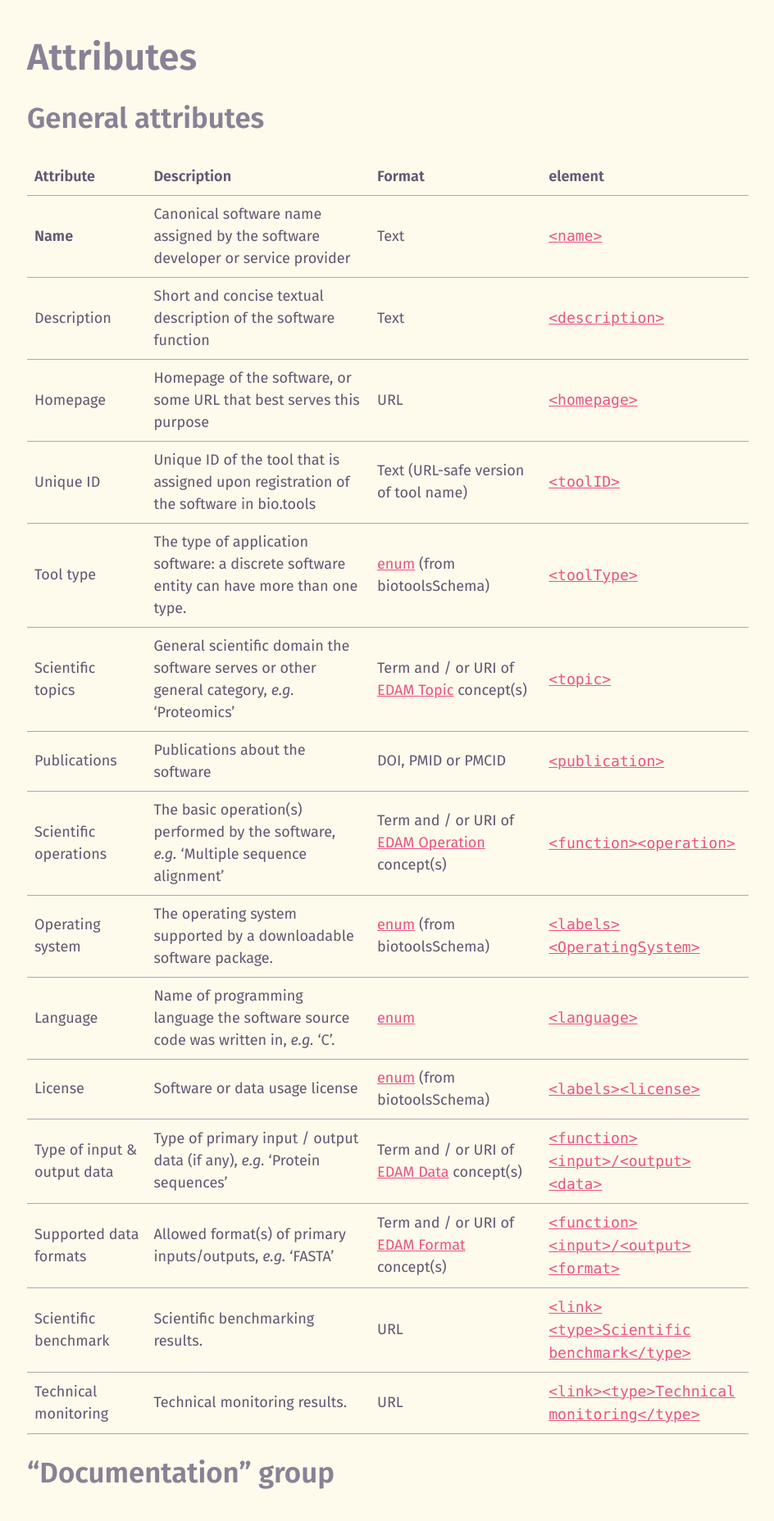
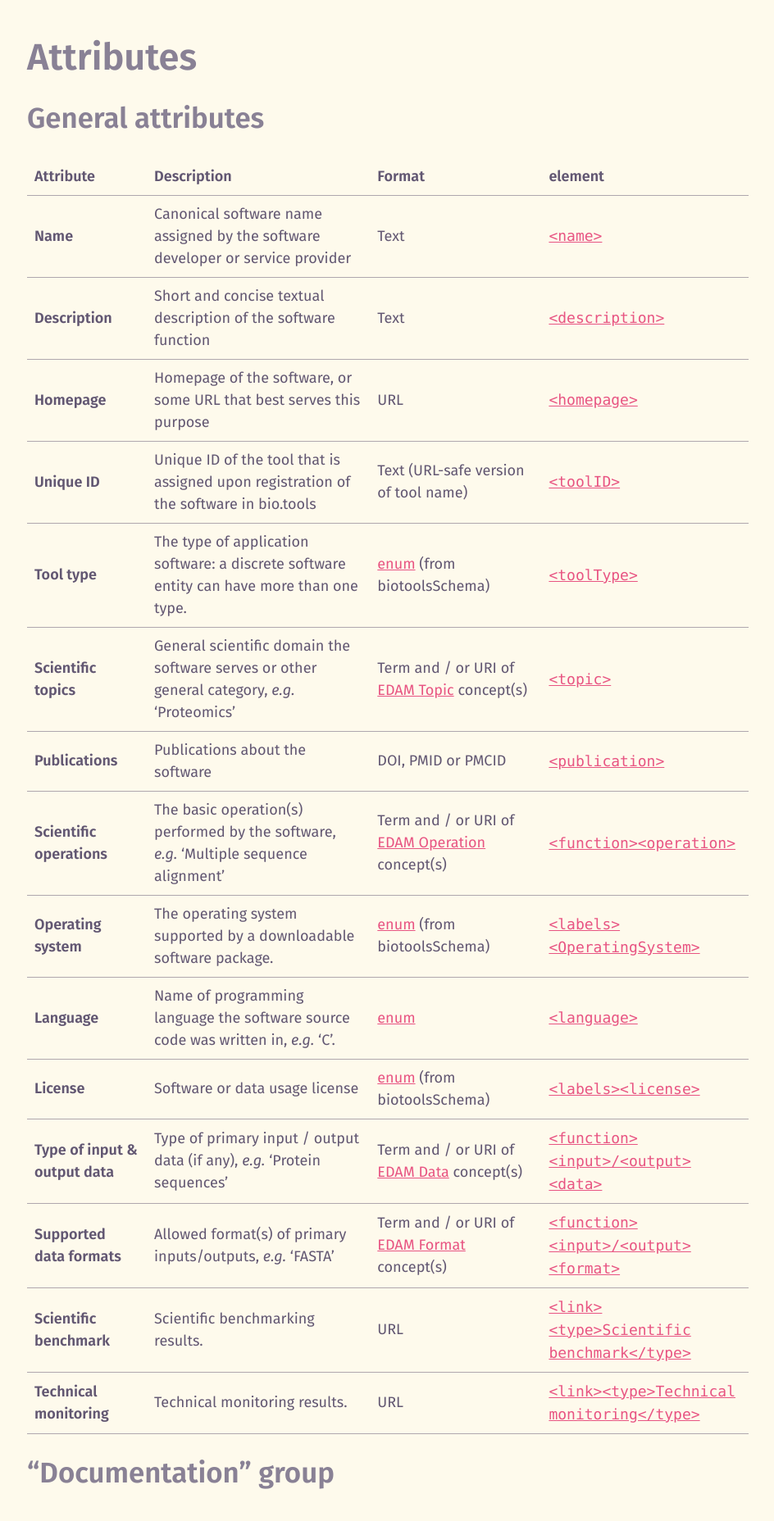
Before and after one commit to bio-tools/Tool-Information-Standards, a Jekyll site: the page built from docs/about.md, in a window 1280 px wide. Shown: the part 3007-4863 px from the top of the page at 82% size, without its empty margins (39-983 px from the left). Built offline with Jekyll 4.4.1, drawn with Linux system fonts in a browser that asks for light colours; a script that is not in the unit is left out; comment, search, counter and statistics services are not loaded.

Commit message:
formatting

```diff
--- a/docs/about.md
+++ b/docs/about.md
@@ -37,20 +37,20 @@ The Tool Information Standard is five lists of tool attributes (see Table below)
 Attribute | Description | Format | element
 --------- | ----------- | ------ | -------
 **Name** | Canonical software name assigned by the software developer or service provider | Text | [``<name>``](http://bio-tools.github.io/biotoolsSchema/#Link1D)
-Description | Short and concise textual description of the software function | Text | [``<description>``](http://bio-tools.github.io/biotoolsSchema/#Link1E)
-Homepage | Homepage of the software, or some URL that best serves this purpose | URL | [``<homepage>``](http://bio-tools.github.io/biotoolsSchema/#Link1F)
-Unique ID | Unique ID of the tool that is assigned upon registration of the software in bio.tools | Text (URL-safe version of tool name) | [``<toolID>``](http://bio-tools.github.io/biotoolsSchema/#Link20)
-Tool type | The type of application software: a discrete software entity can have more than one type. | [enum](http://biotoolsschema.readthedocs.io/en/latest/controlled_vocabularies.html#tool-type) (from biotoolsSchema) | [``<toolType>``](http://bio-tools.github.io/biotoolsSchema/#Link39)
-Scientific topics | General scientific domain the software serves or other general category, *e.g.* 'Proteomics' | Term and / or URI of [EDAM Topic](http://edamontology.org/topic_0004) concept(s) | [``<topic>``](http://bio-tools.github.io/biotoolsSchema/#Link3A)
-Publications | Publications about the software | DOI, PMID or PMCID | [``<publication>``](http://bio-tools.github.io/biotoolsSchema/#Link16)
-Scientific operations | The basic operation(s) performed by the software, *e.g.* 'Multiple sequence alignment' | Term and / or URI of [EDAM Operation](http://edamontology.org/operation_0004) concept(s) | [``<function><operation>``](http://bio-tools.github.io/biotoolsSchema/#Link27)
-Operating system | The operating system supported by a downloadable software package. | [enum](http://biotoolsschema.readthedocs.io/en/latest/controlled_vocabularies.html#operating-system) (from biotoolsSchema) | [``<labels><OperatingSystem>``](http://bio-tools.github.io/biotoolsSchema/#Link3B)
-Language | Name of programming language the software source code was written in, *e.g.* 'C'. | [enum](http://biotoolsschema.readthedocs.io/en/latest/controlled_vocabularies.html#programming-language) | [``<language>``](http://bio-tools.github.io/biotoolsSchema/#Link3C)
-License | Software or data usage license | [enum](http://biotoolsschema.readthedocs.io/en/latest/controlled_vocabularies.html#license) (from biotoolsSchema) | [``<labels><license>``](http://bio-tools.github.io/biotoolsSchema/#Link3D)
-Type of input & output data | Type of primary input / output data (if any), *e.g.* 'Protein sequences' | Term and / or URI of [EDAM Data](http://edamontology.org/data_0006) concept(s) | [``<function><input>/<output><data>``](http://bio-tools.github.io/biotoolsSchema/#Link18)
-Supported data formats | Allowed format(s) of primary inputs/outputs, *e.g.* 'FASTA' | Term and / or URI of [EDAM Format](http://edamontology.org/format_1915) concept(s) | [``<function><input>/<output><format>``](http://bio-tools.github.io/biotoolsSchema/#Link18)
-Scientific benchmark | Scientific benchmarking results. | URL | [``<link><type>Scientific benchmark</type>``](http://bio-tools.github.io/biotoolsSchema/#Link1A)
-Technical monitoring | Technical monitoring results. | URL | [``<link><type>Technical monitoring</type>``](http://bio-tools.github.io/biotoolsSchema/#Link1A)
+**Description** | Short and concise textual description of the software function | Text | [``<description>``](http://bio-tools.github.io/biotoolsSchema/#Link1E)
+**Homepage** | Homepage of the software, or some URL that best serves this purpose | URL | [``<homepage>``](http://bio-tools.github.io/biotoolsSchema/#Link1F)
+**Unique ID** | Unique ID of the tool that is assigned upon registration of the software in bio.tools | Text (URL-safe version of tool name) | [``<toolID>``](http://bio-tools.github.io/biotoolsSchema/#Link20)
+**Tool type** | The type of application software: a discrete software entity can have more than one type. | [enum](http://biotoolsschema.readthedocs.io/en/latest/controlled_vocabularies.html#tool-type) (from biotoolsSchema) | [``<toolType>``](http://bio-tools.github.io/biotoolsSchema/#Link39)
+**Scientific topics** | General scientific domain the software serves or other general category, *e.g.* 'Proteomics' | Term and / or URI of [EDAM Topic](http://edamontology.org/topic_0004) concept(s) | [``<topic>``](http://bio-tools.github.io/biotoolsSchema/#Link3A)
+**Publications** | Publications about the software | DOI, PMID or PMCID | [``<publication>``](http://bio-tools.github.io/biotoolsSchema/#Link16)
+**Scientific operations** | The basic operation(s) performed by the software, *e.g.* 'Multiple sequence alignment' | Term and / or URI of [EDAM Operation](http://edamontology.org/operation_0004) concept(s) | [``<function><operation>``](http://bio-tools.github.io/biotoolsSchema/#Link27)
+**Operating system** | The operating system supported by a downloadable software package. | [enum](http://biotoolsschema.readthedocs.io/en/latest/controlled_vocabularies.html#operating-system) (from biotoolsSchema) | [``<labels><OperatingSystem>``](http://bio-tools.github.io/biotoolsSchema/#Link3B)
+**Language** | Name of programming language the software source code was written in, *e.g.* 'C'. | [enum](http://biotoolsschema.readthedocs.io/en/latest/controlled_vocabularies.html#programming-language) | [``<language>``](http://bio-tools.github.io/biotoolsSchema/#Link3C)
+**License** | Software or data usage license | [enum](http://biotoolsschema.readthedocs.io/en/latest/controlled_vocabularies.html#license) (from biotoolsSchema) | [``<labels><license>``](http://bio-tools.github.io/biotoolsSchema/#Link3D)
+**Type of input & output data** | Type of primary input / output data (if any), *e.g.* 'Protein sequences' | Term and / or URI of [EDAM Data](http://edamontology.org/data_0006) concept(s) | [``<function><input>/<output><data>``](http://bio-tools.github.io/biotoolsSchema/#Link18)
+**Supported data formats** | Allowed format(s) of primary inputs/outputs, *e.g.* 'FASTA' | Term and / or URI of [EDAM Format](http://edamontology.org/format_1915) concept(s) | [``<function><input>/<output><format>``](http://bio-tools.github.io/biotoolsSchema/#Link18)
+**Scientific benchmark** | Scientific benchmarking results. | URL | [``<link><type>Scientific benchmark</type>``](http://bio-tools.github.io/biotoolsSchema/#Link1A)
+**Technical monitoring** | Technical monitoring results. | URL | [``<link><type>Technical monitoring</type>``](http://bio-tools.github.io/biotoolsSchema/#Link1A)
 
 
 
@@ -58,50 +58,50 @@ Technical monitoring | Technical monitoring results. | URL | [``<link><type>Tech
 
 Attribute | Description | Format | element
 --------- | ----------- | ------ | -------
-General documentation | General documentation | URL | [``<documentation><type>General</type>``](http://bio-tools.github.io/biotoolsSchema/#Link1C)
-Manual | Information on how to use the software. | URL | [``<documentation><type>Manual</type>``](http://bio-tools.github.io/biotoolsSchema/#Link1C)
-API documentation | Human-readable API documentation. | URL | [``<documentation><type>API documentation</type>``](http://bio-tools.github.io/biotoolsSchema/#Link1C)
-API specification | File providing an API specification for the software, e.g. Swagger/OpenAPI, WSDL or RAML file. | URL | [``<download><type>API specification</type>``](http://bio-tools.github.io/biotoolsSchema/#Link1B)
+**General documentation** | General documentation | URL | [``<documentation><type>General</type>``](http://bio-tools.github.io/biotoolsSchema/#Link1C)
+**Manual** | Information on how to use the software. | URL | [``<documentation><type>Manual</type>``](http://bio-tools.github.io/biotoolsSchema/#Link1C)
+**API documentation** | Human-readable API documentation. | URL | [``<documentation><type>API documentation</type>``](http://bio-tools.github.io/biotoolsSchema/#Link1C)
+**API specification** | File providing an API specification for the software, e.g. Swagger/OpenAPI, WSDL or RAML file. | URL | [``<download><type>API specification</type>``](http://bio-tools.github.io/biotoolsSchema/#Link1B)
 
 ## "Code availability" group
 
 Attribute | Description | Format | element
 --------- | ----------- | ------ | -------
-Repository | Link to repository where source code, data and other files may be downloaded | URL | [``<link><type>Repository</type>``](http://bio-tools.github.io/biotoolsSchema/#Link1C)
-Source code | Software source code. | URL | [``<download><type>Source code</type>``](http://bio-tools.github.io/biotoolsSchema/#Link1B)
-Source package | Source package (of various types) for the software. | URL | [``<download><type>Source package</type>``](http://bio-tools.github.io/biotoolsSchema/#Link1B)
+**Repository** | Link to repository where source code, data and other files may be downloaded | URL | [``<link><type>Repository</type>``](http://bio-tools.github.io/biotoolsSchema/#Link1C)
+**Source code** | Software source code. | URL | [``<download><type>Source code</type>``](http://bio-tools.github.io/biotoolsSchema/#Link1B)
+**Source package** | Source package (of various types) for the software. | URL | [``<download><type>Source package</type>``](http://bio-tools.github.io/biotoolsSchema/#Link1B)
 
 ## "Accessibility" group
 
 Attribute | Description | Format | element
 --------- | ----------- | ------ | -------
-Terms of use | Rules that one must agree to abide by in order to use a service. | URL | [``<link><type>Terms of use</type>``]()
-Accessibility | Whether the software is freely available for use. | [enum](http://biotoolsschema.readthedocs.io/en/latest/controlled_vocabularies.html#accessibility) (from biotoolsSchema) | [``<labels><Accessibility>``](http://bio-tools.github.io/biotoolsSchema/#Link41)
-Cost | Monetary cost of acquiring the software. | [enum](http://biotoolsschema.readthedocs.io/en/latest/controlled_vocabularies.html#cost) (from biotoolsSchema) | [``<labels><Cost>``](http://bio-tools.github.io/biotoolsSchema/#Link40)
+**Terms of use** | Rules that one must agree to abide by in order to use a service. | URL | [``<link><type>Terms of use</type>``]()
+**Accessibility** | Whether the software is freely available for use. | [enum](http://biotoolsschema.readthedocs.io/en/latest/controlled_vocabularies.html#accessibility) (from biotoolsSchema) | [``<labels><Accessibility>``](http://bio-tools.github.io/biotoolsSchema/#Link41)
+**Cost** | Monetary cost of acquiring the software. | [enum](http://biotoolsschema.readthedocs.io/en/latest/controlled_vocabularies.html#cost) (from biotoolsSchema) | [``<labels><Cost>``](http://bio-tools.github.io/biotoolsSchema/#Link40)
 
 ## "Support" group
 
 Attribute | Description | Format | element
 --------- | ----------- | ------ | -------
-Helpdesk | Helpdesk providing support in using the software. | URL | [``<link><type>Helpdesk</type>``]()
-Issue tracker | Link to tracker for software issues, bug reports, feature requests etc. | URL | [``<link><type>Issue tracker</type>``](http://bio-tools.github.io/biotoolsSchema/#Link1A)
-Mailing list | Link to mailing list for software announcements, discussions, support etc. | URL | [``<link><type>Mailing list</type>``](http://bio-tools.github.io/biotoolsSchema/#Link1A)
-Contact person | Primary contact, *e.g.* a person, helpdesk or mailing list | Name, email, URL and/or ORCID iD",  "[``<credit><typeRole>Primary contact</typeRole>``](http://bio-tools.github.io/biotoolsSchema/#Link15)
+**Helpdesk** | Helpdesk providing support in using the software. | URL | [``<link><type>Helpdesk</type>``]()
+**Issue tracker** | Link to tracker for software issues, bug reports, feature requests etc. | URL | [``<link><type>Issue tracker</type>``](http://bio-tools.github.io/biotoolsSchema/#Link1A)
+**Mailing list** | Link to mailing list for software announcements, discussions, support etc. | URL | [``<link><type>Mailing list</type>``](http://bio-tools.github.io/biotoolsSchema/#Link1A)
+**Contact person** | Primary contact, *e.g.* a person, helpdesk or mailing list | Name, email, URL and/or ORCID iD",  "[``<credit><typeRole>Primary contact</typeRole>``](http://bio-tools.github.io/biotoolsSchema/#Link15)
 
 ## "Downloads" group
 
 Attribute | Description | Format | element
 --------- | ----------- | ------ | -------
-Biological data | Biological data, or a web page on a database portal where such data may be downloaded. | URL | [``<download><type>Biological data</type>``](http://bio-tools.github.io/biotoolsSchema/#Link1B)
-Binaries | Binaries for the software. | URL | [``<download><type>Binaries</type>``](http://bio-tools.github.io/biotoolsSchema/#Link1B)
-Binary package | Binary package for the software. | URL | [``<download><type>Binary package</type>``](http://bio-tools.github.io/biotoolsSchema/#Link1B)
-Container file | Container file including the software. | URL | [``<download><type>Container file</type>``](http://bio-tools.github.io/biotoolsSchema/#Link1B)
-CWL file | Common Workflow Language (CWL) file for the software. | URL | [``<download><type>CWL file</type>``](http://bio-tools.github.io/biotoolsSchema/#Link1B)
-Ontology | A file containing an ontology, controlled vocabulary, terminology etc. | URL | [``<download><type>Ontology</type>``](http://bio-tools.github.io/biotoolsSchema/#Link1B)
-VM image | Virtual machine (VM) image for the software. | URL | [``<download><type>VM image</type>``](http://bio-tools.github.io/biotoolsSchema/#Link1B)
-Tool wrapper (galaxy) | Galaxy tool configuration file (wrapper) for the software. | URL | [``<download><type>Tool wrapper (galaxy)</type>``](http://bio-tools.github.io/biotoolsSchema/#Link1B)
-Tool wrapper (taverna) | Taverna configuration file for the software. | URL | [``<download><type>Tool wrapper (taverna)</type>``](http://bio-tools.github.io/biotoolsSchema/#Link1B)
-Tool wrapper (other) | Workbench configuration file (other than taverna, galaxy or CWL wrapper) for the software. | URL | [``<download><type>Tool wrapper (other)</type>``](http://bio-tools.github.io/biotoolsSchema/#Link1B)
+**Biological data** | Biological data, or a web page on a database portal where such data may be downloaded. | URL | [``<download><type>Biological data</type>``](http://bio-tools.github.io/biotoolsSchema/#Link1B)
+**Binaries** | Binaries for the software. | URL | [``<download><type>Binaries</type>``](http://bio-tools.github.io/biotoolsSchema/#Link1B)
+**Binary package** | Binary package for the software. | URL | [``<download><type>Binary package</type>``](http://bio-tools.github.io/biotoolsSchema/#Link1B)
+**Container file** | Container file including the software. | URL | [``<download><type>Container file</type>``](http://bio-tools.github.io/biotoolsSchema/#Link1B)
+**CWL file** | Common Workflow Language (CWL) file for the software. | URL | [``<download><type>CWL file</type>``](http://bio-tools.github.io/biotoolsSchema/#Link1B)
+**Ontology** | A file containing an ontology, controlled vocabulary, terminology etc. | URL | [``<download><type>Ontology</type>``](http://bio-tools.github.io/biotoolsSchema/#Link1B)
+**VM image** | Virtual machine (VM) image for the software. | URL | [``<download><type>VM image</type>``](http://bio-tools.github.io/biotoolsSchema/#Link1B)
+**Tool wrapper (galaxy)** | Galaxy tool configuration file (wrapper) for the software. | URL | [``<download><type>Tool wrapper (galaxy)</type>``](http://bio-tools.github.io/biotoolsSchema/#Link1B)
+**Tool wrapper (taverna)** | Taverna configuration file for the software. | URL | [``<download><type>Tool wrapper (taverna)</type>``](http://bio-tools.github.io/biotoolsSchema/#Link1B)
+**Tool wrapper (other)** | Workbench configuration file (other than taverna, galaxy or CWL wrapper) for the software. | URL | [``<download><type>Tool wrapper (other)</type>``](http://bio-tools.github.io/biotoolsSchema/#Link1B)
 
 
 # Application to bio.tools
```
